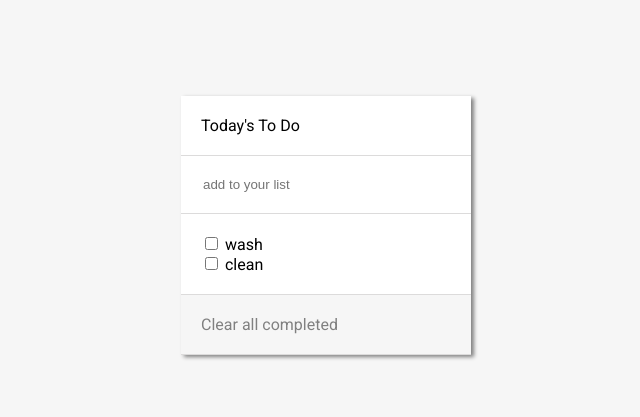
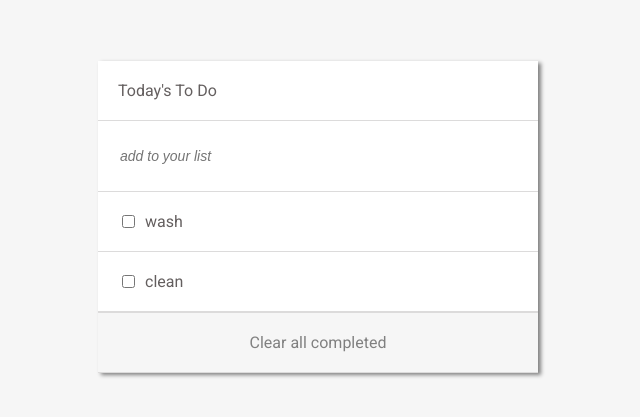
Before and after one commit to Tobinchilongo/TodoList, a website built with webpack: page src/index.html in a window 1280 px wide. Shown: the part 183-600 px from the top of the page, without its empty margins (322-962 px from the left). Built offline with nearby package versions, Linux system fonts and the light colour scheme.

Commit message:
Update todolist style

```diff
--- a/src/style.css
+++ b/src/style.css
@@ -3,6 +3,9 @@
 body {
   background-color: #f6f6f6;
   font-family: 'Roboto', sans-serif;
+  box-sizing: border-box;
+  margin: 0;
+  color: #645f5f;
 }
 
 section {
@@ -17,16 +20,17 @@ section {
   box-shadow: 3px 2px 4px gray;
 }
 
-.todo > div {
-  width: 250px;
-  max-width: 300px;
+.todo > div,
+.task {
+  min-width: 400px;
+  max-width: 550px;
   display: flex;
   border-bottom: 1px solid #dcdbdb;
-  padding: 20px;
 }
 
 .todo .header {
   background-color: white;
+  padding: 20px;
 }
 
 .todo .header h1 {
@@ -40,7 +44,12 @@ section {
   background-color: white;
 }
 
-.tasks {
+.todo .add_task,
+.task {
+  padding: 20px;
+}
+
+.todo .tasks {
   display: flex;
   flex-direction: column;
   align-items: flex-start;
@@ -52,9 +61,20 @@ textarea:focus,
 select:focus {
   border: 0;
   outline: 0;
+  font-size: 14px;
+  color: cadetblue;
+  line-height: 28px;
+  margin-right: 10px;
+}
+
+input::placeholder {
+  font-style: italic;
 }
 
 .todo .footer {
   text-align: center;
   color: grey;
+  display: flex;
+  justify-content: center;
+  padding: 20px;
 }
```
Also changed, not shown: dist/main.js.
